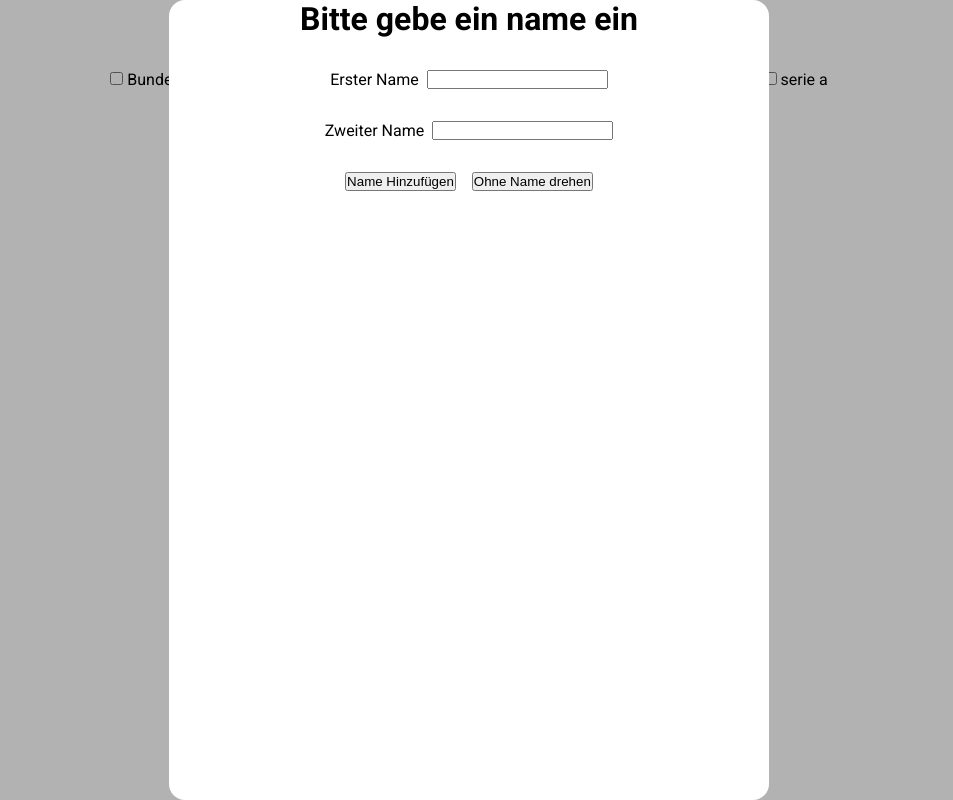
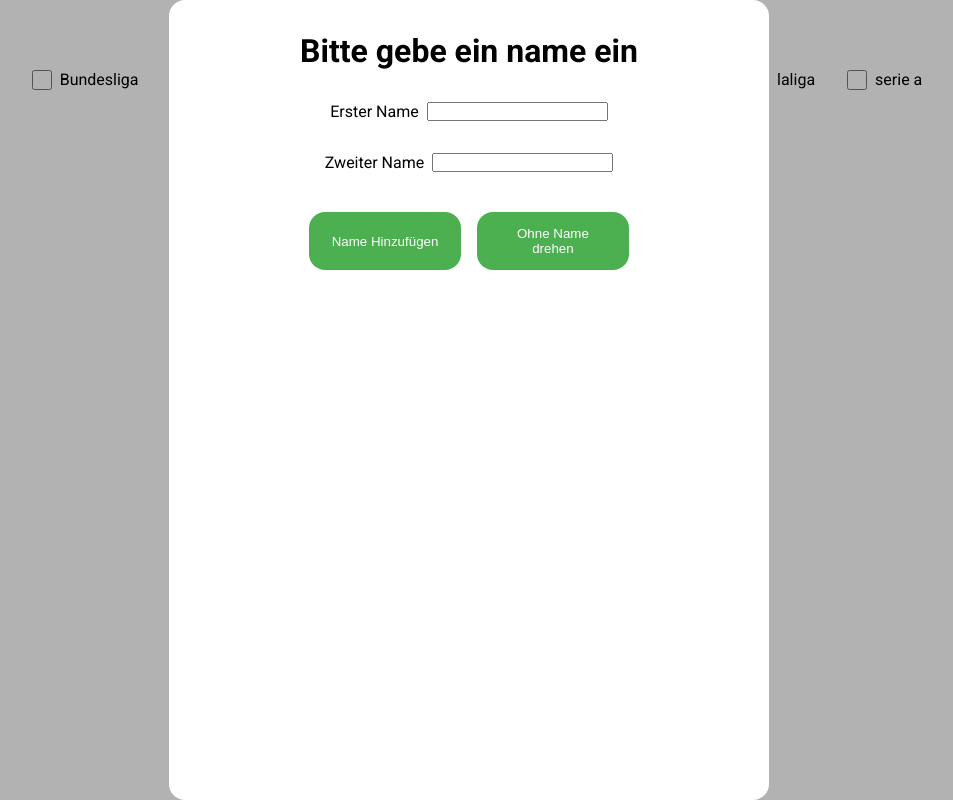
Before and after one commit to Sanes05/RandomTeamGenerator, a plain HTML site: page index.html in a window 1280 px wide. Shown: the whole page, without its empty margins (171-1124 px from the left). Drawn offline with Linux system fonts and the light colour scheme.

Commit message:
styling hinzugefügt

```diff
--- a/css/overlay.css
+++ b/css/overlay.css
@@ -47,6 +47,10 @@
 	gap: 16px;
 }
 
+.overlay-headline {
+	margin-top: 32px;
+}
+
 /* Responsive */
 @media (max-width: 800px) {
 	.overlay-content {
--- a/css/style.css
+++ b/css/style.css
@@ -32,6 +32,22 @@ body {
 	gap: 8px;
 }
 
+button {
+	background-color: #4caf50;
+	color: white;
+	padding: 14px 20px;
+	margin: 8px 0;
+	border: none;
+	cursor: pointer;
+	width: 100%;
+	border-radius: 16px;
+	text-align: center;
+}
+
+button:hover {
+	opacity: 0.8;
+}
+
 /* Responsive */
 @media (max-width: 800px) {
 	h1 {
--- a/css/template.css
+++ b/css/template.css
@@ -0,0 +1,15 @@
+.checkbox-div {
+	display: flex;
+	flex-direction: row;
+	gap: 8px;
+	margin-left: 16px;
+}
+
+.checkbox {
+	width: 20px;
+	height: 20px;
+}
+
+.checkbox:hover {
+	cursor: pointer;
+}
--- a/index.html
+++ b/index.html
@@ -29,24 +29,6 @@
 			<div id="content" class="content"></div>
 			<div id="content1" class="content"></div>
 		</div>
-		<div class="d-none" id="overlay">
-			<div class="overlay-background" onclick="noName()"></div>
-			<div class="overlay-content">
-				<h1>Bitte gebe ein name ein</h1>
-				<div class="overlay-input-div">
-					<input class="overlay-input" type="text" id="name" />
-					<label for="name">Erster Name</label>
-				</div>
-				<div class="overlay-input-div">
-					<input class="overlay-input" type="text" id="name1" />
-					<label for="name1">Zweiter Name</label>
-				</div>
-				<div class="overlay-btn-div">
-					<button class="overlay-btn" onclick="getName()">Name Hinzufügen</button>
-					<button class="overlay-btn" onclick="noName()">Ohne Name drehen</button>
-				</div>
-				<div class="overlay-error" id="overlay-error"></div>
-			</div>
-		</div>
+		<div class="d-none" id="overlay"></div>
 	</body>
 </html>
--- a/js/script.js
+++ b/js/script.js
@@ -1,6 +1,7 @@
 function main() {
 	createCheckboxTemplate();
 	getNamesFromLocalStorage();
+	generateOverlay();
 	overlay();
 }
 
@@ -91,3 +92,8 @@ function validateCheckbox() {
 		return true;
 	}
 }
+
+function generateOverlay() {
+	let overlayRef = document.getElementById("overlay");
+	overlayRef.innerHTML = overlayTemplate();
+}
--- a/js/template.js
+++ b/js/template.js
@@ -22,3 +22,25 @@ function errorTemplate(message) {
         ${message}
     </p>`;
 }
+
+function overlayTemplate() {
+	return `
+            <div class="overlay-background" onclick="noName()"></div>
+			<div class="overlay-content">
+				<h1 class="overlay-headline">Bitte gebe ein name ein</h1>
+				<div class="overlay-input-div">
+					<input class="overlay-input" type="text" id="name" />
+					<label for="name">Erster Name</label>
+				</div>
+				<div class="overlay-input-div">
+					<input class="overlay-input" type="text" id="name1" />
+					<label for="name1">Zweiter Name</label>
+				</div>
+				<div class="overlay-btn-div">
+					<button class="overlay-btn" onclick="getName()">Name Hinzufügen</button>
+					<button class="overlay-btn" onclick="noName()">Ohne Name drehen</button>
+				</div>
+				<div class="overlay-error" id="overlay-error"></div>
+			</div>
+    `;
+}
```
